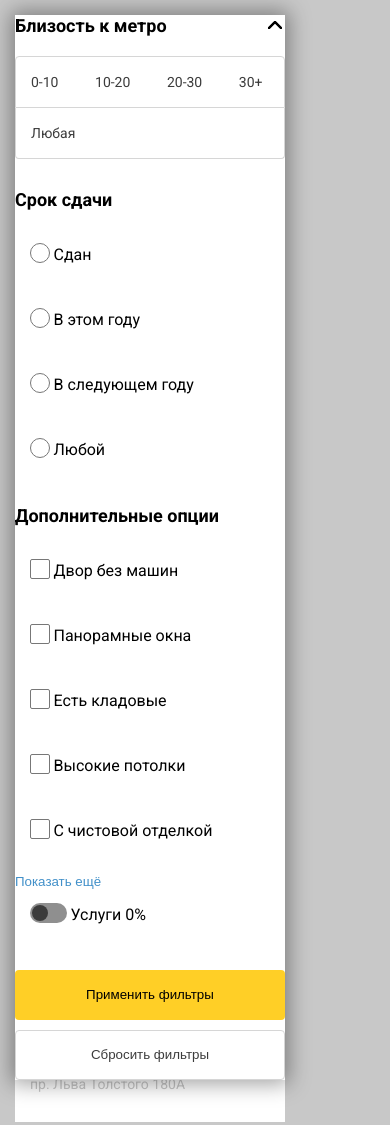
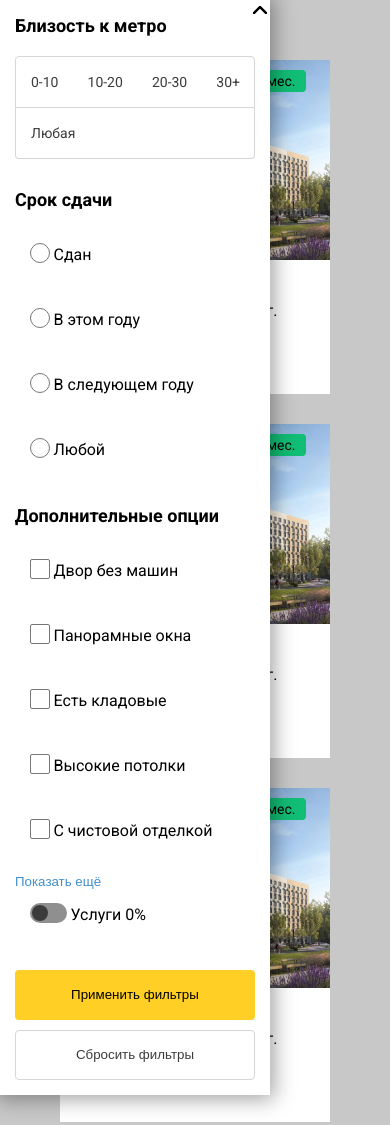
Before and after one commit to Slava2324/Kvartiri, a plain HTML site: page index.html in a window 390 px wide. Shown: the top 1125 px of the page. Drawn offline with Linux system fonts and the light colour scheme.

Commit message:
Update sty;e.css

```diff
--- a/css/style.css
+++ b/css/style.css
@@ -295,30 +295,32 @@ input[type="checkbox"]:checked + .toggle__fake::before {
   background-color: #ffe173;
 }
 
-@media (max-width: 1200px) {
+@media(max-width: 1200px) {
   .container {
     width: 830px;
   }
 }
 
-@media (max-width: 829px) {
+@media(max-width: 829px) {
   .container {
     width: 600px;
   }
+
   .sidebar {
     position: fixed;
     top: 0;
     left: 0;
-    margin: 15px;
+    padding: 15px;
     background-color: white;
     box-shadow: 0px 0px 20px 4px rgb(0 0 0 / 37%);
   }
 }
 
-@media (max-width: 599px) {
+@media(max-width: 599px) {
   .cards-holder {
     flex-direction: column;
     justify-content: center;
+    align-items: center;
   }
 
 }
```
